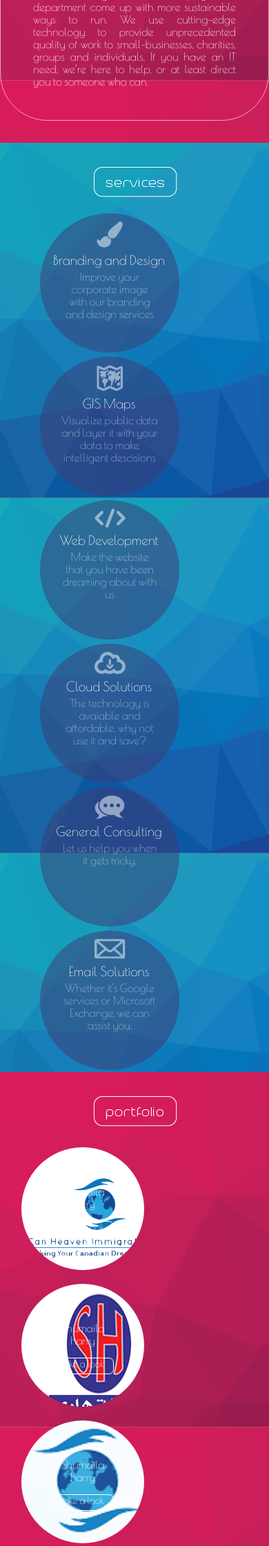
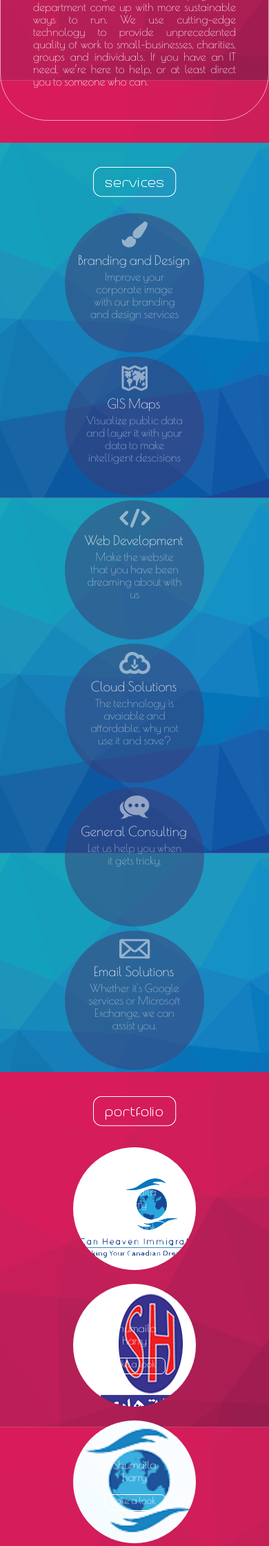
Before and after one commit to tarekshumaila/shebatech-1, a PHP site: page / in a window 390 px wide. Shown: the part 695-2936 px from the top of the page at 69% size. Run offline with PHP 8.4, Linux system fonts and the light colour scheme; some libraries are stand-ins or nearby versions.

Commit message:
made services and porfolio items flexible
they’re good for mobile now

```diff
--- a/the website/css/ShebaFlex.css
+++ b/the website/css/ShebaFlex.css
@@ -110,3 +110,7 @@
 	flex-grow:1;
 	-webkit-flex-grow:1;
 }
+.centerMeInANewLine{
+    flex: 1 100%;
+    text-align: center;
+}
--- a/the website/css/style.css
+++ b/the website/css/style.css
@@ -127,16 +127,7 @@ padding-top: 0;
     position: relative;
     z-index: -1;
 }
-#servicescirclesfirstrow{
-    width: 960px;
-    margin: 0 auto;
-    padding: 0;
-}
-#servicescirclessecondrow{
-    width: 960px;
-    margin: 0 auto;
-    padding: 0;
-}
+
 .servicecircle{
     float: left;
     width: 130px;
--- a/the website/index.php
+++ b/the website/index.php
@@ -11,10 +11,10 @@
             <ul class='flex align-stretch direction-column' id="aboutus"><?php include './php/aboutus.php'; ?></ul>
 
 <!--srevices-->
-            <ul class='flex wrap-wrap' id="services"><?php include './php/services.php'; ?></ul>
+            <ul class='flex justify-around wrap-wrap' id="services"><?php include './php/services.php'; ?></ul>
 
 <!--portfolio-->
-            <ul class='flex wrap-wrap' id="portfolio"><?php include './php/portfolio.php'; ?></ul>
+            <ul class='flex justify-around wrap-wrap' id="portfolio"><?php include './php/portfolio.php'; ?></ul>
 
 <!--contactus-->
             <ul class='flex wrap-wrap' id="contactus"><?php include './php/contactus.php'; ?></ul>
--- a/the website/php/portfolio.php
+++ b/the website/php/portfolio.php
@@ -1,6 +1,5 @@
-<ul class="title"> <img src="img/portfolio/portfolio.png"> </ul>
+<ul class="title centerMeInANewLine"> <img src="img/portfolio/portfolio.png"> </ul>
 
-<ul id="PortfolioCircleFirstRow">
 <ul class="portfoliocircles port1">
     <p class="portfoliotitle"> Shumaila harry </p>
     <a href="#" class="btnlink"><ul class="portfoliobtn">take a look</ul></a>
@@ -17,9 +16,7 @@
     <p class="portfoliotitle"> Shumaila harry </p>
     <a href="#" class="btnlink"><ul class="portfoliobtn">take a look</ul></a>
 </ul>
-</ul>
 
-<ul id="PortfolioCircleSecondRow">
 <ul class="portfoliocircles">
     <p class="portfoliotitle"> Shumaila harry </p>
     <a href="#" class="btnlink"><ul class="portfoliobtn">take a look</ul></a>
@@ -36,4 +33,3 @@
     <p class="portfoliotitle"> Shumaila harry </p>
     <a href="#" class="btnlink"><ul class="portfoliobtn">take a look</ul></a>
 </ul>
-</ul>
--- a/the website/php/services.php
+++ b/the website/php/services.php
@@ -1,6 +1,5 @@
-<ul class="title"> <img  src="img/services.png"> </ul>
+<ul class="title centerMeInANewLine"> <img  src="img/services.png"> </ul>
 
-<ul id="servicescirclesfirstrow">
     <ul class="servicecircle">
         <ul class="serviceicon"> <img src="../img/services/graphicdesign.png"> </ul>
         <p class="servicetitle">Branding and Design</p>
@@ -18,9 +17,7 @@
         <p class="servicetitle"> Web Development </p>
         <p class="servicedescription">Make the website that you have been dreaming about with us</p>
     </ul>
-</ul>
 
-<ul id="servicescirclessecondrow">
     <ul class="servicecircle">
         <ul class="serviceicon"> <img src="../img/services/cloud.png"> </ul>
         <p class="servicetitle"> Cloud Solutions</p>
@@ -38,4 +35,3 @@
         <p class="servicetitle"> Email Solutions </p>
         <p class="servicedescription">Whether it's Google services or Microsoft Exchange, we can assist you.</p>
     </ul>
-</ul>
```
Lines whose indentation alone changed are shown as unchanged.
